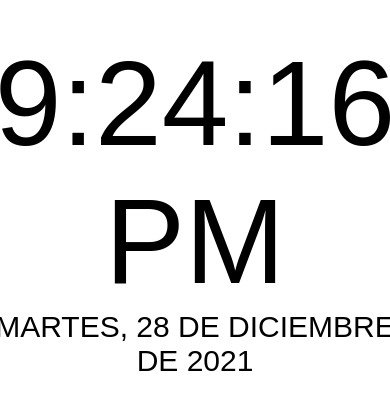
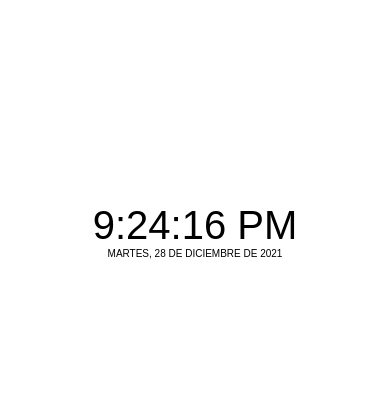
Before and after one commit to martin201285/Ejercicio_Reloj, a plain HTML site: page index.html in a window 390 px wide. Shown: the part 216-626 px from the top of the page. Drawn offline with Linux system fonts and the light colour scheme.

Commit message:
corrección en código CSS para visualización

```diff
--- a/estilos.css
+++ b/estilos.css
@@ -10,6 +10,7 @@ body {
     align-items: center;
     background:rgb(255, 255, 255);
     font-family: sans-serif;
+    padding: 25px;
 }
 
 .container-clock {
@@ -17,11 +18,31 @@ body {
 }
 
 .container-clock h1 {
-    font-size: 120px;
+    font-size: 110px;
     font-weight: 400;
 }
 
 .container-clock p {
-    font-size: 30px;
+    font-size: 24px;
     text-transform: uppercase;
 }
+
+@media (max-width: 1000px) {
+    .container-clock h1 {
+        font-size: 60px;
+    }
+
+    .container-clock p {
+        font-size: 15px;
+    }
+}
+
+@media (max-width: 600px) {
+    .container-clock h1 {
+        font-size: 40px;
+    }
+
+    .container-clock p {
+        font-size: 10px;
+    }
+}
```
